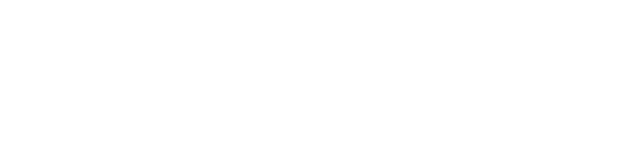
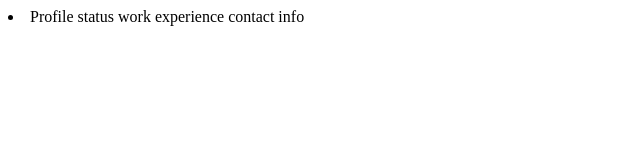
Before and after one commit to vikash-dotcom/Practice-, a plain HTML site: page index.html in a window 1280 px wide. Shown: the whole page, without its empty margins (0-640 px from the left). Drawn offline with Linux system fonts and the light colour scheme.

Commit message:
created nav

```diff
--- a/index.html
+++ b/index.html
@@ -6,6 +6,16 @@
     <title>Document</title>
 </head>
 <body>
+    <main>
+        <nav>
+            <li>
+                Profile
+                status
+                work experience
+                contact info
 
+            </li>
+        </nav>
+    </main>
 </body>
 </html>
```
